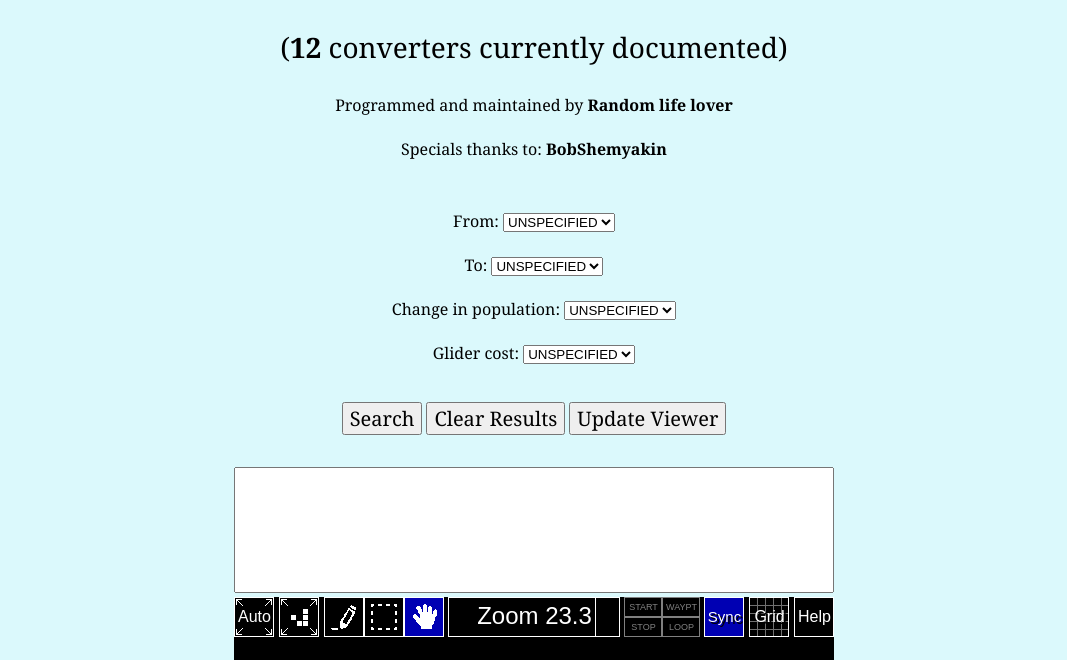
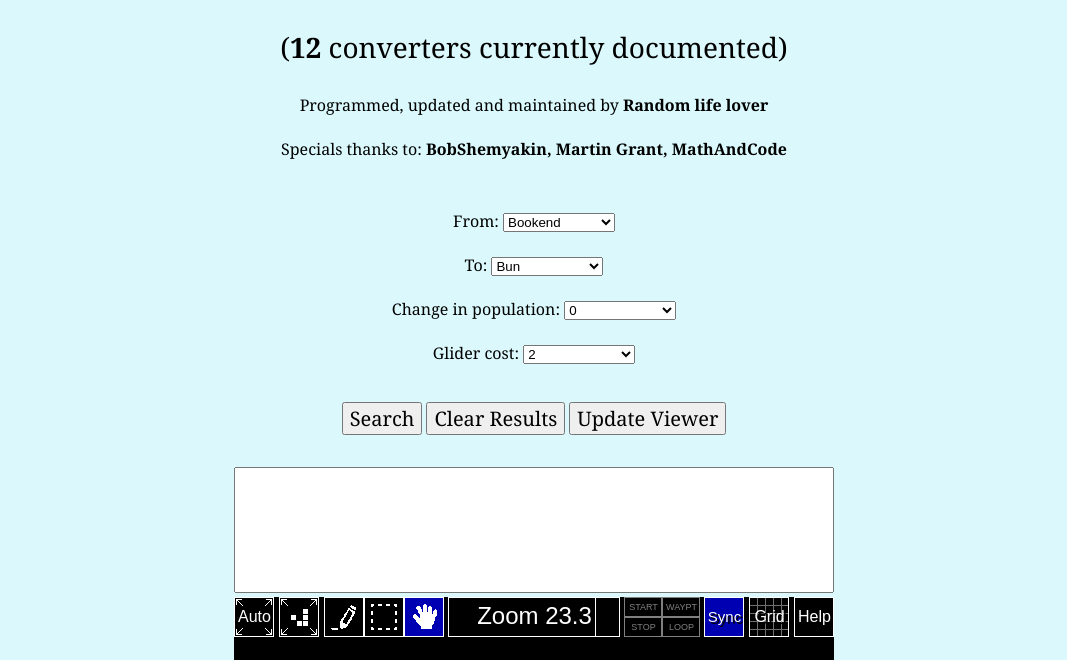
Before and after one commit to Wish-Lin/CGoL-Glider-Synthesis-Converter-Database, a plain HTML site: page index.html in a window 1280 px wide. Both pictures are taken after a click on the button "Clear Results". Shown: the part 140-800 px from the top of the page, without its empty margins (106-1173 px from the left). Drawn offline with Linux system fonts and the light colour scheme.

Commit message:
Add files via upload

```diff
--- a/database.js
+++ b/database.js
@@ -54,9 +54,9 @@ function SetCounter() {
 
 function Clear() {
   document.getElementById('lv-text').innerHTML='';
-  document.getElementById("from").value="unspecified";
-  document.getElementById("to").value="unspecified";
-  document.getElementById("pop-change").value="unspecified";
-  document.getElementById("g-cost").value="unspecified";
+  document.getElementById("from").value="bookend";
+  document.getElementById("to").value="bun";
+  document.getElementById("pop-change").value=0;
+  document.getElementById("g-cost").value=2;
    document.getElementById('display').innerHTML ='';
 }
--- a/index.html
+++ b/index.html
@@ -62,10 +62,10 @@ button{
 <center>
 <p id="banner">CGoL Glider Synthesis Converter Database</p>
 <p id="counter"></p>            <!--filled in by script-->
-<p id="subtitle">Programmed and maintained by <b>Random life lover</b><br><br>Specials thanks to: <b>BobShemyakin</b></p><br>
+<p id="subtitle">Programmed, updated and maintained by <b>Random life lover</b><br><br>Specials thanks to: <b>BobShemyakin, Martin Grant, MathAndCode</b></p><br>
 <p id="input-descriptions">From:
 <select name="from" id="from">
-  <option value="unspecified" selected>UNSPECIFIED</option>
+  <option value="unspecified">UNSPECIFIED</option>
   <option value="other">OTHER</option>
   <option value="sep-line">-----------------</option>
   <option value="barge">Barge</option>
@@ -73,7 +73,7 @@ button{
   <option value="blinker">Blinker</option>
   <option value="block">Block</option>
   <option value="boat">Boat</option>
-  <option value="bookend">Bookend</option>
+  <option value="bookend" selected>Bookend</option>
   <option value="bun">Bun</option>
   <option value="carrier">Carrier</option>
   <option value="carrier">Claw</option>
@@ -103,7 +103,7 @@ To:
   <option value="block">Block</option>
   <option value="boat">Boat</option>
   <option value="bookend">Bookend</option>
-  <option value="bun">Bun</option>
+  <option value="bun" selected>Bun</option>
   <option value="carrier">Carrier</option>
   <option value="carrier">Claw</option>
   <option value="dove">Dove</option>
@@ -123,7 +123,7 @@ To:
 </select><br><br>
 Change in population:
 <select name="pop-change" id="pop-change">
-  <option value="unspecified" selected>UNSPECIFIED</option>
+  <option value="unspecified">UNSPECIFIED</option>
   <option value="-9">-9</option>
   <option value="-8">-8</option>
   <option value="-7">-7</option>
@@ -133,7 +133,7 @@ Change in population:
   <option value="-3">-3</option>
   <option value="-2">-2</option>
   <option value="-1">-1</option>
-  <option value="0">0</option>
+  <option value="0" selected>0</option>
   <option value="1">+1</option>
   <option value="2">+2</option>
   <option value="3">+3</option>
@@ -146,9 +146,9 @@ Change in population:
 </select><br><br>
 Glider cost:
 <select name="g-cost" id="g-cost">
-  <option value="unspecified" selected>UNSPECIFIED</option>
+  <option value="unspecified">UNSPECIFIED</option>
   <option value="1">1</option>
-  <option value="2">2</option>
+  <option value="2" selected>2</option>
   <option value="3">3</option>
   <option value="4">4</option>
   <option value="5">5</option>
@@ -188,7 +188,7 @@ Glider cost:
 
 
 
-<p id="ending">Lin Wei-Hsu &nbsp Feb 2022 (v0.1)</p>
+<p id="ending">Lin Wei-Hsu &nbsp Feb 2022 (v0.1 beta)</p>
 
 
 </center>
```
